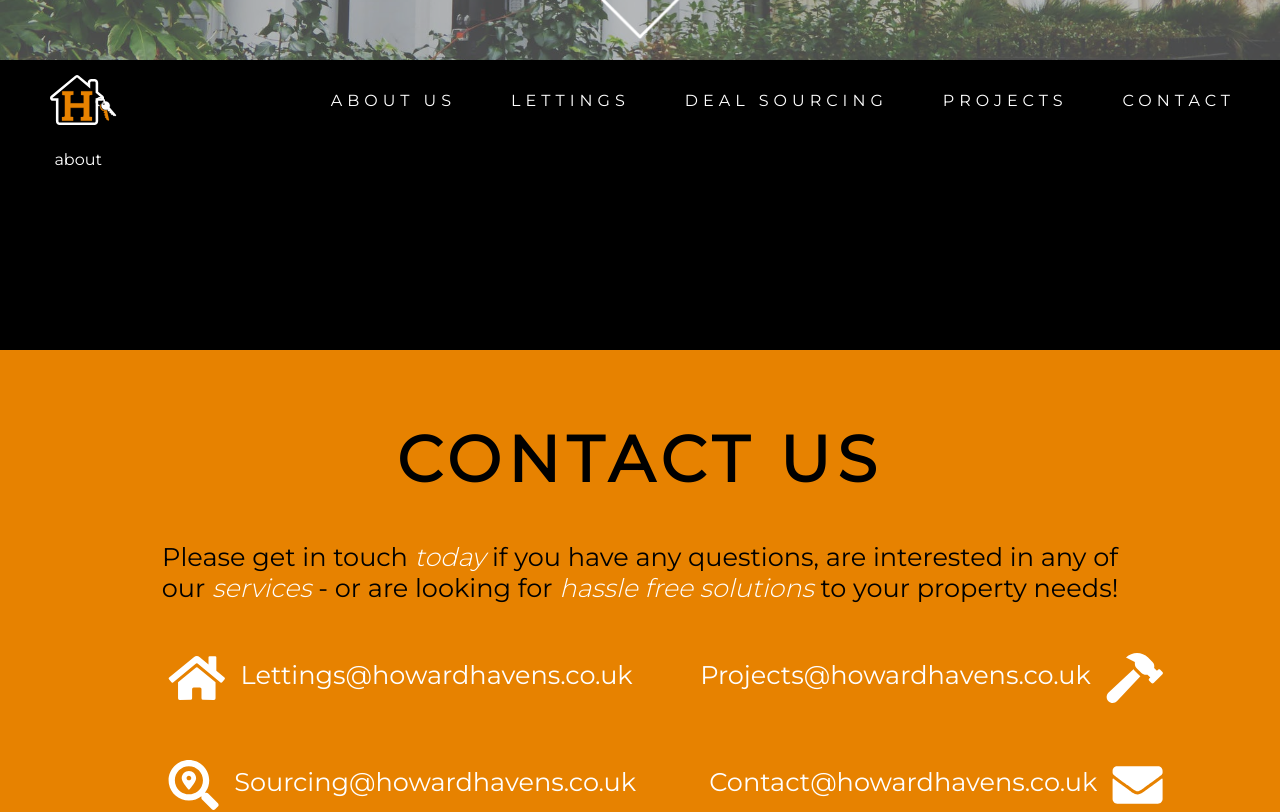
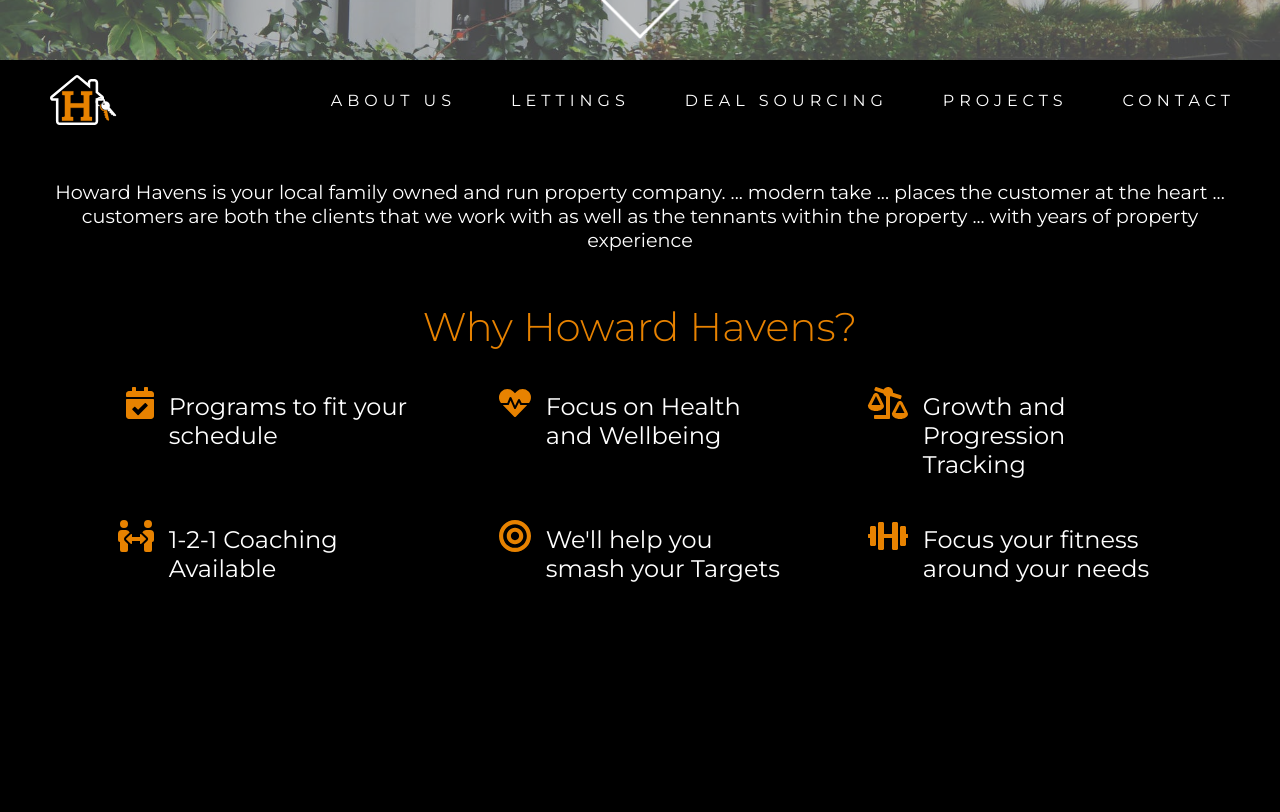
Before and after one commit to RKHTechnologies/HowardHavens, a React (Create React App) app: page / in a window 1280 px wide. Shown: the part 740-1552 px from the top of the page. Built offline with nearby package versions, Linux system fonts and the light colour scheme.

Commit message:
Added in 6 summary section, few tidy ups

```diff
--- a/src/Shared/SharedStyles.tsx
+++ b/src/Shared/SharedStyles.tsx
@@ -62,7 +62,7 @@
   box-sizing: border-box;
   display: flex;
   justify-content: center;
-  margin-top: ${(p: SectionProps) => p.topSpace ? "70px" : null};
+  padding-top: ${(p: SectionProps) => p.topSpace ? "100px" : null};
 
   div.wrapper {
     width: 96%;
@@ -72,6 +72,6 @@
   }
 
   @media(max-width: ${SharedSettings.mobile}) {
-    padding: 20px 0 50px;
+    padding: 60px 0 50px;
   }
 `;
--- a/src/components/About.tsx
+++ b/src/components/About.tsx
@@ -1,10 +1,30 @@
 import React, { FC } from 'react';
+import styled from 'styled-components';
+
+const Container = styled.div`
+  width: 100%;
+  text-align: center;
+  margin: 20px 0;
+  font-size: 1.2em;
+`;
 
 const About: FC = () => {
   return (
-    <div>
-      about
-    </div>
+    <Container>
+      Howard Havens is your local family owned and run property company.   ... modern take ... places the customer at the heart ... customers are both the clients that we work with as well as the tennants within the property ... with years of property experience
+      {/* Want to be a good port of call for potential clients on HMO letters. Also for potential investors. */}
+
+      {/*
+        - Friendly, family run, professional
+        - Any House, any location, any condition
+        - Buy your property for cash, means we can move much quicker than typical estate agents
+        -
+        - No estate agent fees
+        - 1-2-1 dedicated customer service
+        -
+      */}
+
+    </Container>
   );
 }
 
--- a/src/components/Contact.tsx
+++ b/src/components/Contact.tsx
@@ -25,13 +25,14 @@
   padding: 50px;
   overflow: hidden;
   box-sizing: border-box;
+  margin-top: 60px;
 `;
 
 const MainHeader = styled.h1`
   text-transform: uppercase;
   letter-spacing: 7px;
   font-weight: 400;
-  color: ${colours.dark};
+  color: ${colours.light};
   font-size: 2.5em;
   font-weight: 600;
   margin-top: 20px;
--- /dev/null
+++ b/src/components/WhyUs.tsx
@@ -0,0 +1,123 @@
+import React, { FC } from 'react';
+import styled from 'styled-components';
+import { colours, SharedSettings } from '../Shared/SharedStyles';
+import { FontAwesomeIcon } from "@fortawesome/react-fontawesome";
+import { faHeartbeat, faCalendarCheck, faBalanceScaleRight, faBullseye, faDumbbell, faPeopleArrows } from "@fortawesome/free-solid-svg-icons";
+
+const WhyUsSection = styled.div`
+  min-height: 400px;
+  width: 100%;
+  box-sizing: border-box;
+  padding: 10px 20px;
+  display: flex;
+  flex-direction: column;
+  justify-content: flex-start;
+  align-items: center;
+  flex-wrap: wrap;
+  min-height: 200px;
+  margin-bottom: 30px;
+`;
+
+export const PageHeading = styled.div`
+  font-weight: 400;
+  font-size: 2.5em;
+  margin: 20px auto;
+  color: ${colours.primary};
+  text-align: center;
+  font-weight: 300;
+`;
+
+export const Grid = styled.div`
+  width: 100%;
+  display: grid;
+  grid-template-columns: 1fr 1fr 1fr;
+  color: ${colours.dark};
+
+  @media(max-width: ${SharedSettings.mobile}) {
+    grid-template-columns: 1fr;
+  }
+`;
+
+export const GridItem = styled.div`
+  display: grid;
+  grid-gap: 25px 0;
+  grid-template-columns: 1fr 3fr;
+  grid-template-areas:
+    'icon title'
+    'icon description';
+  position: relative;
+
+  @media(max-width: ${SharedSettings.mobile}) {
+    grid-template-columns: 1fr 2fr;
+  }
+`;
+
+export const Icon = styled(FontAwesomeIcon)`
+  grid-area: icon;
+  height: 50px;
+  border-radius: 50%;
+  margin: 7px 15px 0px;
+  color: ${colours.primary};
+  position: absolute;
+  right: 0;
+`;
+
+export const Title = styled.h2`
+  grid-area: title;
+  width: 85%;
+  margin-top: 21px;
+  margin-bottom: 0;
+  color: ${colours.light};
+  font-weight: 500;
+`;
+
+export const Description = styled.p`
+  grid-area: description;
+  width: 85%;
+  margin-top: 5px;
+  line-height: 24px;
+`;
+
+
+
+const WhyUs: FC = () => {
+
+  return (
+    <WhyUsSection>
+      <PageHeading>Why Howard Havens?</PageHeading>
+      <Grid>
+        <GridItem>
+          <Icon icon={faCalendarCheck} size="2x" />
+          <Title>Programs to fit your schedule</Title>
+        </GridItem>
+
+        <GridItem>
+          <Icon icon={faHeartbeat} size="2x" />
+          <Title>Focus on Health and Wellbeing</Title>
+        </GridItem>
+
+        <GridItem>
+          <Icon icon={faBalanceScaleRight} size="2x" />
+          <Title>Growth and Progression Tracking</Title>
+        </GridItem>
+
+        <GridItem>
+          <Icon icon={faPeopleArrows} size="2x" />
+          <Title>1-2-1 Coaching Available</Title>
+        </GridItem>
+
+        <GridItem>
+          <Icon icon={faBullseye} size="2x" />
+          <Title>We'll help you smash your Targets</Title>
+        </GridItem>
+
+        <GridItem>
+          <Icon icon={faDumbbell} size="2x" />
+          <Title>Focus your fitness around your needs</Title>
+        </GridItem>
+      </Grid>
+    </WhyUsSection>
+  );
+}
+
+export default WhyUs;
--- a/src/pages/Home.tsx
+++ b/src/pages/Home.tsx
@@ -5,6 +5,7 @@
 import Contact from '../Components/Contact';
 import FullScreenHero from '../Components/FullScreenHero';
 import About from '../Components/About';
+import WhyUs from '../Components/WhyUs';
 
 
 const SectionHeader = styled.h1`
@@ -31,13 +32,9 @@
       <Section id="about" topSpace>
         <div className="wrapper">
           <About />
+          <WhyUs />
         </div>
       </Section>
-
-      {/*<Section dark>
-          <SectionHeader>What we do</SectionHeader>
-          Lorem ipsum jfkldsjfklds fklds fjklsdfj kldsfj sdlfjsdk lfds jaghsjk ghdfjkgl shjgk;dsh jggkldfsh jgahfjdk important words ghjfdklg hdisg fdsjkgLorem ipsum jfkldsjfklds fklds fjklsdfj kldsfj sdlfjsdk lfds jaghsjk ghdfjkgl shjgk;dsh jggkldfsh jgahfjdk ghjfdklg hdisg fdsjkgLorem ipsum jfkldsjfklds fklds fjklsdfj kldsfj sdlfjsdk lfds jaghsjk ghdfjkgl shjgk;dsh jggkldfsh jgahfjdk important words ghjfdklg hdisg fdsjkgLorem ipsum jfkldsjfklds fklds fjklsdfj kldsfj sdlfjsdk lfds jaghsjk ghdfjkgl shjgk;dsh jggkldfsh jgahfjdk ghjfdklg hdisg fdsjkg
-      </Section> */}
 
       <Section id="contact" fullwidth lastItem>
         <Contact  />
```
